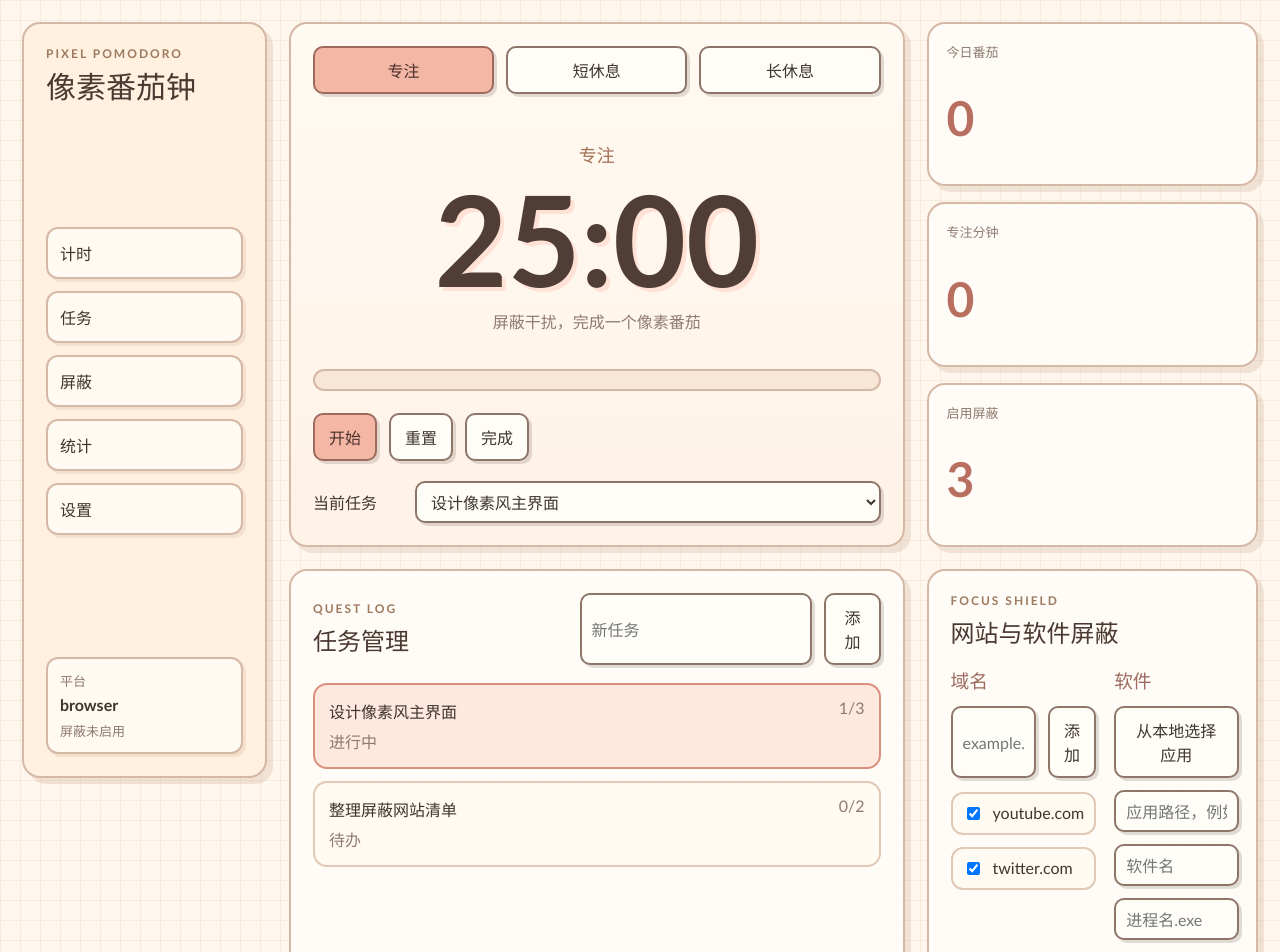
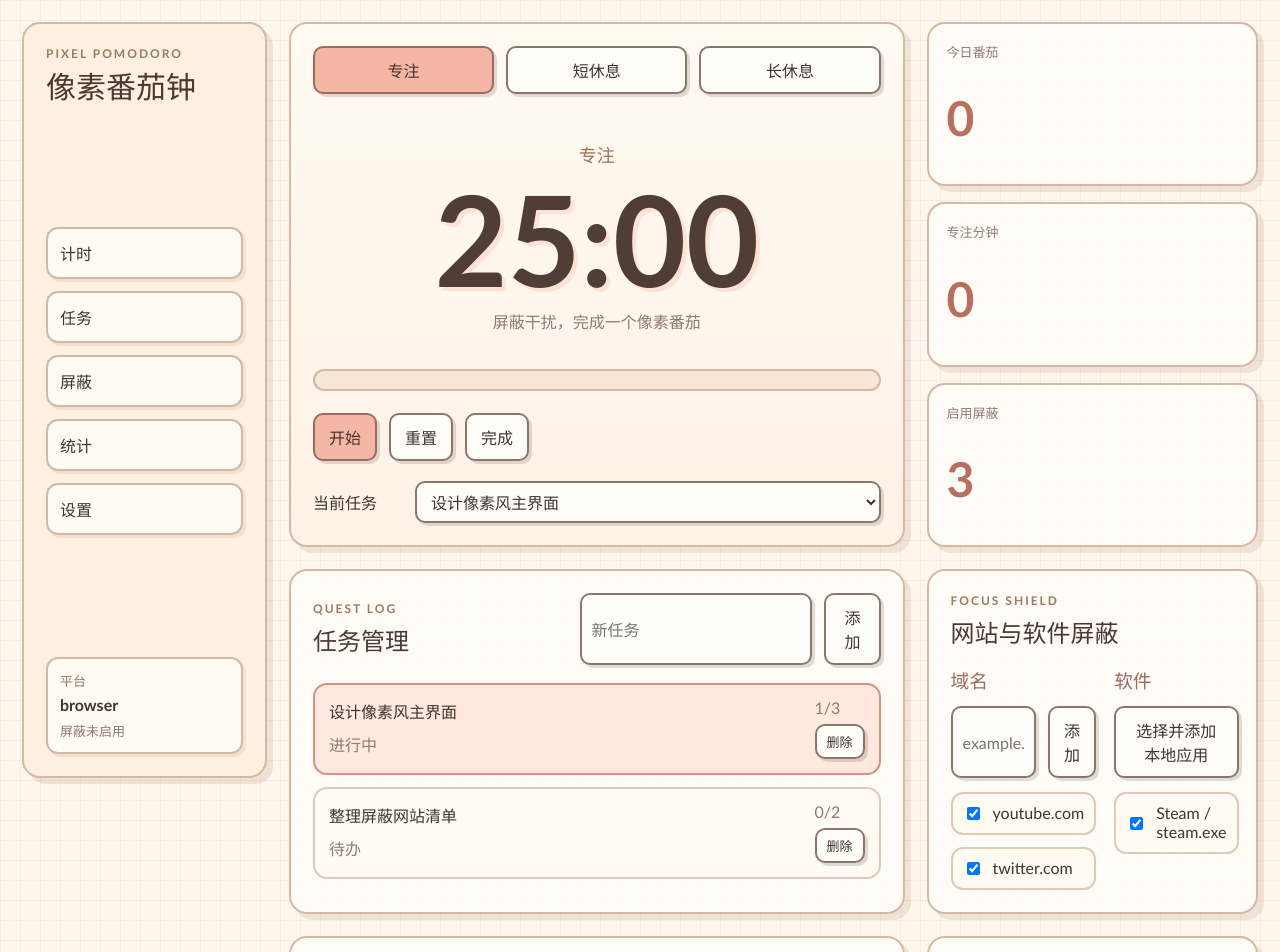
Before and after one commit to withlia/Pomodoro-Timer, a React (Vite) app: page / in a window 1280 px wide. Shown: the top 952 px of the page. Built offline with nearby package versions, Linux system fonts and the light colour scheme.

Commit message:
Add task deletion and direct app selection

```diff
--- a/src/App.tsx
+++ b/src/App.tsx
@@ -16,9 +16,6 @@ function App() {
   const [selectedTaskId, setSelectedTaskId] = useState<number | null>(1)
   const [newTaskTitle, setNewTaskTitle] = useState('')
   const [siteInput, setSiteInput] = useState('')
-  const [appNameInput, setAppNameInput] = useState('')
-  const [processInput, setProcessInput] = useState('')
-  const [appPathInput, setAppPathInput] = useState('')
   const [appSelectMessage, setAppSelectMessage] = useState('')
   const [platform, setPlatform] = useState('browser')
   const [blockerMessage, setBlockerMessage] = useState('屏蔽未启用')
@@ -109,25 +106,18 @@ function App() {
     setNewTaskTitle('')
   }
 
+  function deleteTask(id: number) {
+    setTasks((current) => current.filter((task) => task.id !== id))
+    if (selectedTaskId === id) {
+      setSelectedTaskId(null)
+    }
+  }
+
   function addSite() {
     const domain = siteInput.trim().replace(/^https?:\/\//, '').replace(/\/.*/, '')
     if (!domain) return
     setBlockedSites((current) => [{ id: Date.now(), domain, enabled: true }, ...current])
     setSiteInput('')
-  }
-
-  function parseAppPath(value: string) {
-    const filePath = value.trim().replace(/^"|"$/g, '')
-    const processName = filePath.split(/[\\/]/).pop() ?? filePath
-    const name = processName.replace(/\.[^.]+$/, '') || processName
-    return { filePath, processName, name }
-  }
-
-  function updateAppPathInput(value: string) {
-    setAppPathInput(value)
-    const parsed = parseAppPath(value)
-    if (parsed.filePath && !appNameInput) setAppNameInput(parsed.name)
-    if (parsed.filePath && !processInput) setProcessInput(parsed.processName)
   }
 
   async function selectApp() {
@@ -143,29 +133,21 @@ function App() {
         setAppSelectMessage('已取消选择')
         return
       }
-      setAppNameInput(selected.name)
-      setProcessInput(selected.processName)
-      setAppPathInput(selected.filePath)
-      setAppSelectMessage('已选择应用')
+      setBlockedApps((current) => [
+        {
+          id: Date.now(),
+          name: selected.name,
+          processName: selected.processName,
+          filePath: selected.filePath,
+          action: 'warn',
+          enabled: true
+        },
+        ...current
+      ])
+      setAppSelectMessage('已添加应用')
     } catch {
-      setAppSelectMessage('选择失败，请直接粘贴应用路径')
+      setAppSelectMessage('选择失败，请重试')
     }
-  }
-
-  function addApp() {
-    const parsed = appPathInput ? parseAppPath(appPathInput) : null
-    const name = appNameInput.trim() || parsed?.name || ''
-    const processName = processInput.trim() || parsed?.processName || ''
-    const filePath = parsed?.filePath || undefined
-    if (!name || !processName) {
-      setAppSelectMessage('请选择应用或输入应用路径')
-      return
-    }
-    setBlockedApps((current) => [{ id: Date.now(), name, processName, filePath, action: 'warn', enabled: true }, ...current])
-    setAppNameInput('')
-    setProcessInput('')
-    setAppPathInput('')
-    setAppSelectMessage('已添加应用')
   }
 
   function updateSetting<K extends keyof Settings>(key: K, value: Settings[K]) {
@@ -191,8 +173,8 @@ function App() {
           <div className="pixel-panel stat-card"><span>专注分钟</span><strong>{totalMinutes}</strong></div>
           <div className="pixel-panel stat-card"><span>启用屏蔽</span><strong>{activeBlockCount}</strong></div>
         </section>
-        <TaskPanel tasks={tasks} selectedTaskId={selectedTaskId} newTaskTitle={newTaskTitle} setNewTaskTitle={setNewTaskTitle} setSelectedTaskId={setSelectedTaskId} addTask={addTask} />
-        <BlockPanel blockedSites={blockedSites} blockedApps={blockedApps} siteInput={siteInput} appNameInput={appNameInput} processInput={processInput} appPathInput={appPathInput} appSelectMessage={appSelectMessage} setSiteInput={setSiteInput} setAppNameInput={setAppNameInput} setProcessInput={setProcessInput} setAppPathInput={updateAppPathInput} setBlockedSites={setBlockedSites} setBlockedApps={setBlockedApps} addSite={addSite} addApp={addApp} selectApp={selectApp} />
+        <TaskPanel tasks={tasks} selectedTaskId={selectedTaskId} newTaskTitle={newTaskTitle} setNewTaskTitle={setNewTaskTitle} setSelectedTaskId={setSelectedTaskId} addTask={addTask} deleteTask={deleteTask} />
+        <BlockPanel blockedSites={blockedSites} blockedApps={blockedApps} siteInput={siteInput} appSelectMessage={appSelectMessage} setSiteInput={setSiteInput} setBlockedSites={setBlockedSites} setBlockedApps={setBlockedApps} addSite={addSite} selectApp={selectApp} />
         <StatsPanel tasks={tasks} />
         <SettingsPanel settings={settings} updateSetting={updateSetting} />
       </section>
--- a/src/components/BlockPanel.tsx
+++ b/src/components/BlockPanel.tsx
@@ -4,18 +4,11 @@ type Props = {
   blockedSites: BlockedSite[]
   blockedApps: BlockedApp[]
   siteInput: string
-  appNameInput: string
-  processInput: string
-  appPathInput: string
   appSelectMessage: string
   setSiteInput: (value: string) => void
-  setAppNameInput: (value: string) => void
-  setProcessInput: (value: string) => void
-  setAppPathInput: (value: string) => void
   setBlockedSites: (updater: (current: BlockedSite[]) => BlockedSite[]) => void
   setBlockedApps: (updater: (current: BlockedApp[]) => BlockedApp[]) => void
   addSite: () => void
-  addApp: () => void
   selectApp: () => void
 }
 
@@ -47,11 +40,7 @@ export function BlockPanel(props: Props) {
         <div>
           <h3>软件</h3>
           <div className="inline-form stacked">
-            <button onClick={props.selectApp}>从本地选择应用</button>
-            <input value={props.appPathInput} onChange={(event) => props.setAppPathInput(event.target.value)} placeholder="应用路径，例如 C:\\Program Files\\App\\app.exe" />
-            <input value={props.appNameInput} onChange={(event) => props.setAppNameInput(event.target.value)} placeholder="软件名" />
-            <input value={props.processInput} onChange={(event) => props.setProcessInput(event.target.value)} placeholder="进程名.exe" />
-            <button onClick={props.addApp}>添加</button>
+            <button onClick={props.selectApp}>选择并添加本地应用</button>
             {props.appSelectMessage && <p className="form-message">{props.appSelectMessage}</p>}
           </div>
           <div className="mini-list">
--- a/src/components/TaskPanel.tsx
+++ b/src/components/TaskPanel.tsx
@@ -7,6 +7,7 @@ type Props = {
   setNewTaskTitle: (value: string) => void
   setSelectedTaskId: (id: number) => void
   addTask: () => void
+  deleteTask: (id: number) => void
 }
 
 export function TaskPanel(props: Props) {
@@ -29,7 +30,10 @@ export function TaskPanel(props: Props) {
               <strong>{task.title}</strong>
               <span>{task.status === 'todo' ? '待办' : task.status === 'doing' ? '进行中' : '已完成'}</span>
             </div>
-            <p>{task.completedPomodoros}/{task.estimatedPomodoros}</p>
+            <div className="task-actions">
+              <p>{task.completedPomodoros}/{task.estimatedPomodoros}</p>
+              <button onClick={(event) => { event.stopPropagation(); props.deleteTask(task.id) }}>删除</button>
+            </div>
           </article>
         ))}
       </div>
--- a/src/styles.css
+++ b/src/styles.css
@@ -293,6 +293,17 @@ p {
   color: #8f7b70;
 }
 
+.task-actions {
+  display: flex;
+  gap: 10px;
+  align-items: center;
+}
+
+.task-actions button {
+  padding: 6px 10px;
+  font-size: 13px;
+}
+
 .two-columns {
   display: grid;
   grid-template-columns: 1fr 1fr;
```
